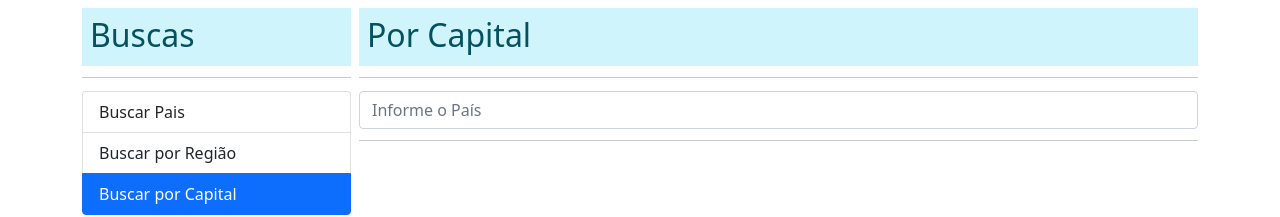
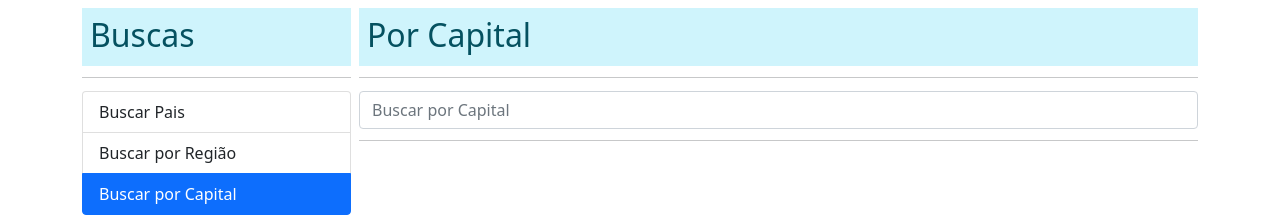
Before and after one commit to wrogerio/angular_paisesApp, an Angular app: page /capital in a window 1280 px wide. Shown: the top 217 px of the page. Built offline with nearby package versions, Linux system fonts and the light colour scheme.

Commit message:
placeholder

```diff
--- a/src/app/pais/components/pais-tabela/pais-input/pais-input.component.html
+++ b/src/app/pais/components/pais-tabela/pais-input/pais-input.component.html
@@ -5,6 +5,6 @@
     [(ngModel)]="termo"
     class="form-control"
     (input)="teclaPressionada()"
-    placeholder="Informe o País"
+    [placeholder]="placeholder"
   />
 </form>
--- a/src/app/pais/components/pais-tabela/pais-input/pais-input.component.ts
+++ b/src/app/pais/components/pais-tabela/pais-input/pais-input.component.ts
@@ -1,4 +1,4 @@
-import { Component, EventEmitter, OnInit, Output } from '@angular/core';
+import { Component, EventEmitter, Input, OnInit, Output } from '@angular/core';
 import { debounceTime, Subject } from 'rxjs';
 
 @Component({
@@ -9,6 +9,7 @@ import { debounceTime, Subject } from 'rxjs';
 export class PaisInputComponent implements OnInit {
   @Output() onEnter: EventEmitter<string> = new EventEmitter();
   @Output() onDebounce: EventEmitter<string> = new EventEmitter();
+  @Input() placeholder: string = '';
 
   debouncer: Subject<string> = new Subject();
   termo: string = '';
--- a/src/app/pais/components/pais-tabela/pais-tabela/pais-tabela.component.html
+++ b/src/app/pais/components/pais-tabela/pais-tabela/pais-tabela.component.html
@@ -18,7 +18,7 @@
           class="img-thumbnail rounded imgBandeira"
         />
       </td>
-      <td>{{ item.name.common }}</td>
+      <td>{{ item.name.common }} / {{ item.capital }}</td>
       <td>{{ item.population | number }}</td>
       <td>
         <a [routerLink]="['/pais', item.cca2]">ver</a>
--- a/src/app/pais/pages/por-capital/por-capital.component.html
+++ b/src/app/pais/pages/por-capital/por-capital.component.html
@@ -5,6 +5,7 @@
 <div class="row">
   <div class="col">
     <app-pais-input
+      placeholder="Buscar por Capital"
       (onEnter)="buscar($event)"
       (onDebounce)="sugerencias($event)"
     ></app-pais-input>
--- a/src/app/pais/pages/por-pais/por-pais.component.html
+++ b/src/app/pais/pages/por-pais/por-pais.component.html
@@ -5,6 +5,7 @@
 <div class="row">
   <div class="col">
     <app-pais-input
+      placeholder="Buscar por País"
       (onEnter)="buscar($event)"
       (onDebounce)="sugerencias($event)"
     ></app-pais-input>
```
